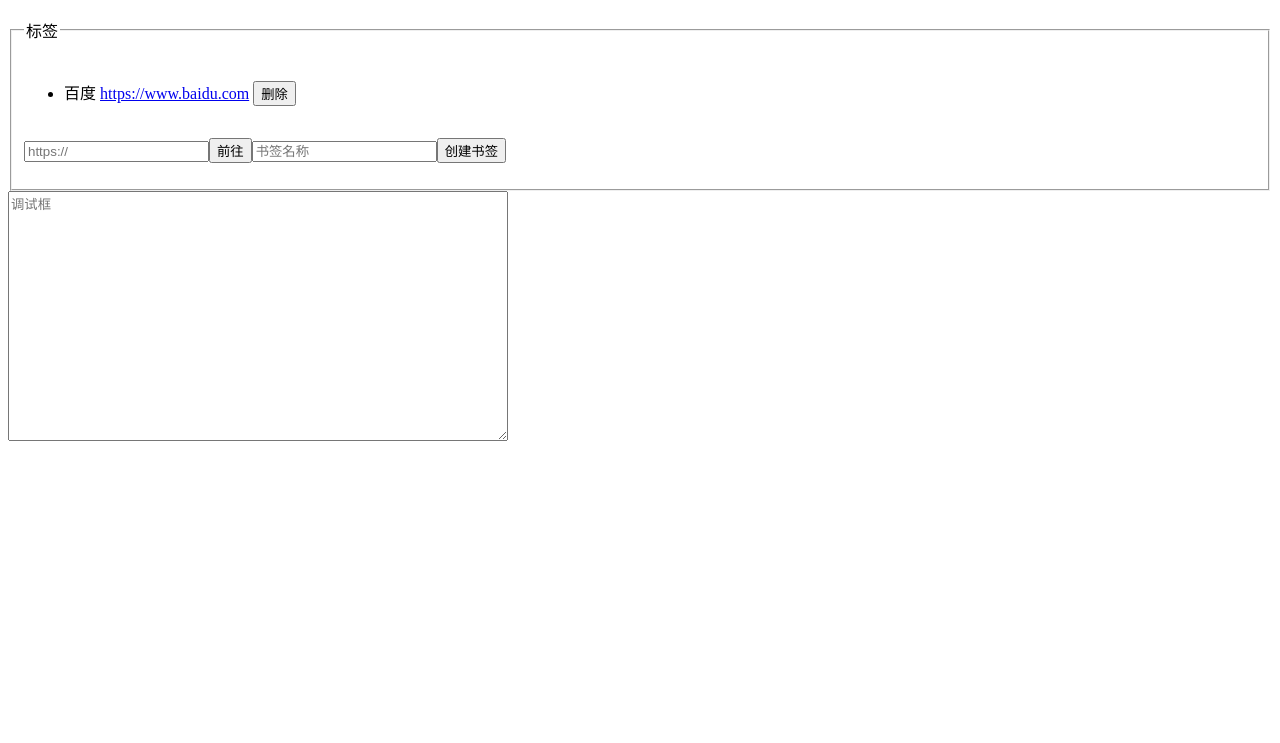
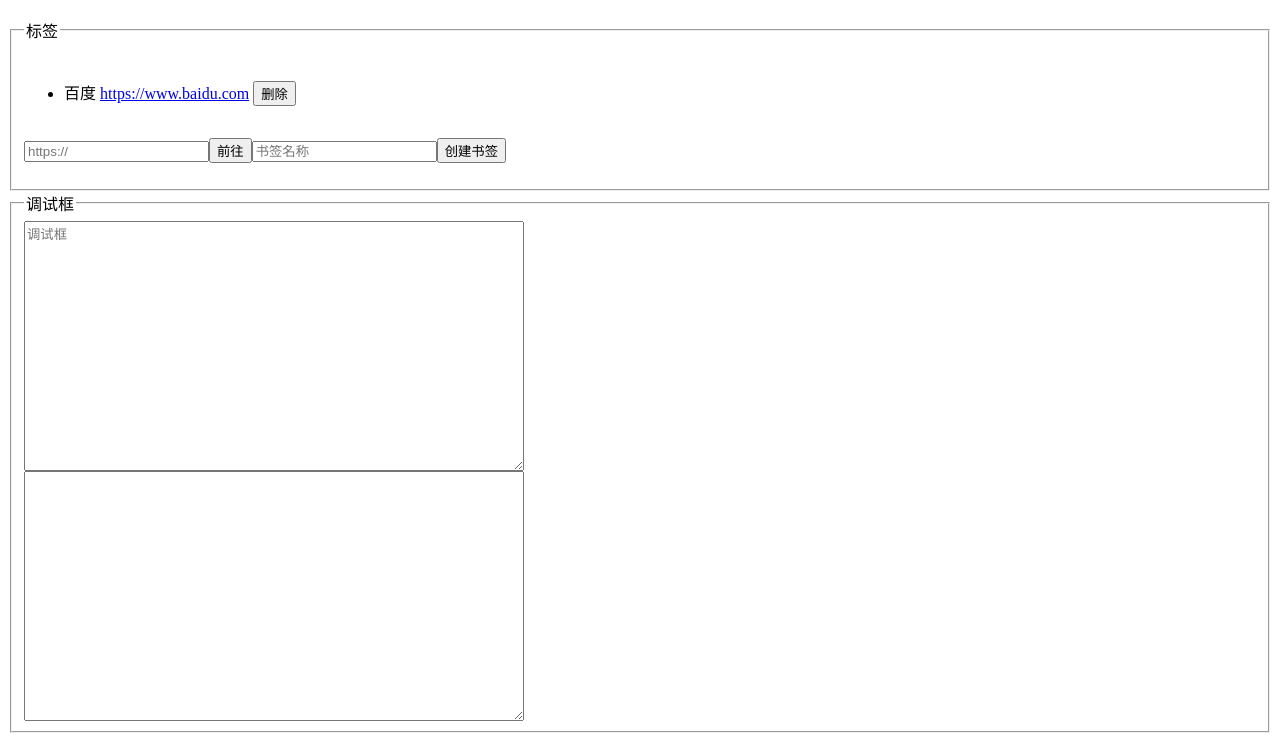
Before and after one commit to DGCK81LNN/tablethack, a plain HTML site: page index.html in a window 1280 px wide. Shown: the part 57-800 px from the top of the page. Drawn offline with Linux system fonts and the light colour scheme.

Commit message:
Add files via upload

```diff
--- a/index.html
+++ b/index.html
@@ -8,7 +8,7 @@
 <ul id="table" style="margin:32px 0"></ul>
 <p><input id="input" placeholder="https://"><button onclick="location=input.value">前往</button><input id="ninput" placeholder="书签名称"><button onclick="if(ninput.value)bookmarks.push([ninput.value,input.value]);update()">创建书签</button></p>
 </fieldset>
-<textarea style="width:500px;height:250px" onblur="try{let r=eval(this.value);if(r!==undefined)alert(r)}catch(e){alert(e)}" placeholder="调试框"></textarea>
+<fieldset><legend>调试框</legend><textarea style="width:500px;height:250px" onblur="try{let r=eval(this.value);if(r!==undefined)out.value=r}catch(e){out.value=e}" placeholder="调试框"></textarea><br><textarea style="width:500px;height:250px" readonly id="out"></textarea></fieldset>
 <script>
 var bookmarks = [['百度', 'https://www.baidu.com']];
 if ('soulthBookmarks' in localStorage)
```
